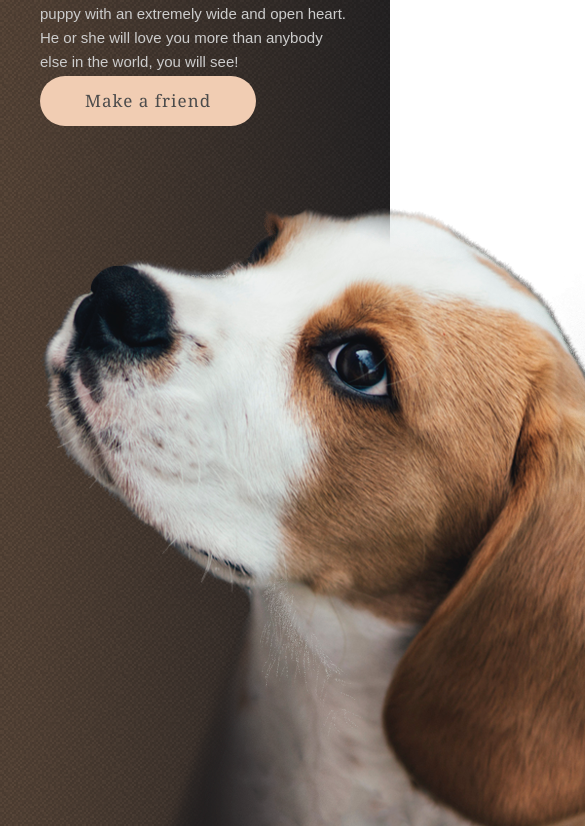
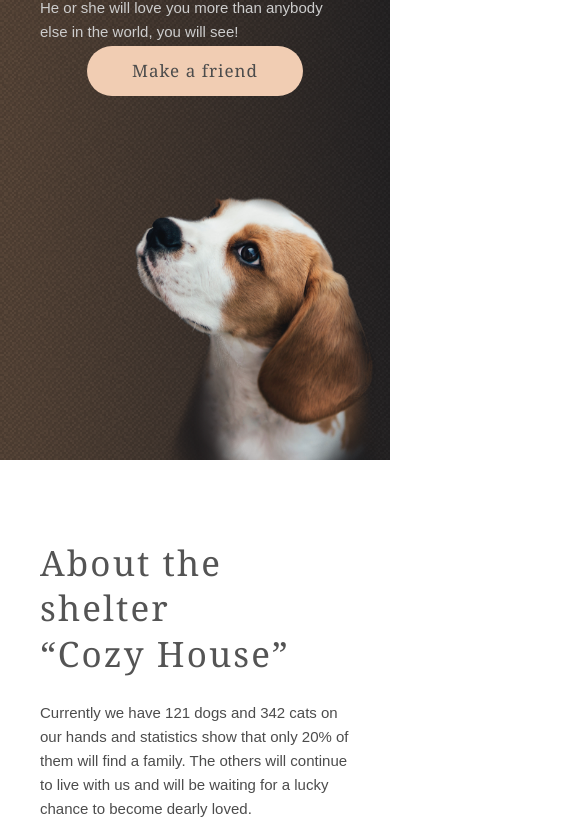
Before and after one commit to olgaSimankova/shelter, a website: page shelter/pages/main/index.html in a window 390 px wide. Shown: the part 394-1220 px from the top of the page, 585 px wide, since content can reach past the window. Drawn offline with Linux system fonts and the light colour scheme.

Commit message:
feat: add media-quiries to main page for tablet view

```diff
--- a/shelter/pages/main/sass/abstract/_constants.scss
+++ b/shelter/pages/main/sass/abstract/_constants.scss
@@ -8,8 +8,6 @@ $color-light-s: #FAFAFA;
 $color-light-1: #F6F6F6;
 $color-dark-m: #B2B2B2;
 
-
-
-$content-width: calc(1200 / 1280 * 100%);
-$tablet-width:768px;
+$content-width: 1279px;
+$tablet-width: 768px;
 $mobile-width: 320px;
--- a/shelter/pages/main/sass/abstract/_mixins.scss
+++ b/shelter/pages/main/sass/abstract/_mixins.scss
@@ -7,3 +7,15 @@
     font-family: $family;
     text-align: left;
 }
+
+@mixin media-laptop {
+    @media (max-width: $content-width) { @content; }
+}
+
+@mixin media-tablet {
+    @media (max-width: $tablet-width) { @content; }
+}
+
+@mixin media-mobile {
+    @media (max-width: $mobile-width) { @content; }
+}
--- a/shelter/pages/main/sass/base/_base.scss
+++ b/shelter/pages/main/sass/base/_base.scss
@@ -1,3 +1,7 @@
+h1 {
+    @include font(32px, 35.2px, 0.06em, Georgia, $color-primary);
+}
+
 h2 {
     @include font(35px, 45px, 0.06em);
     }
--- a/shelter/pages/main/style.scss
+++ b/shelter/pages/main/style.scss
@@ -17,7 +17,10 @@ body {
     display: block;
     margin: auto;
     background: url('../../assets/images/noise_transparent@2x.png'), radial-gradient(100% 215.42% at 0% 0%, #5B483A 0%, #262425 100%), #211F20;
-}
+  @include media-tablet {
+    padding-top: 30px;
+  }
+  }
 
 .header {
   display: flex;
@@ -25,6 +28,9 @@ body {
   justify-content: space-between;
   flex-direction: row;
   padding: 0 40px;
+  @include media-tablet {
+    padding: 0 30px;
+  }
 }
 
 .logo {
@@ -50,6 +56,9 @@ body {
   justify-content: space-between;
   align-items: center;
   flex-wrap: wrap;
+  @include media-tablet {
+    justify-content: center;
+  }
 
     .not-only__content {
       align-self: center;
@@ -61,6 +70,12 @@ body {
       height: 322px;
       color: #ffffff;
       flex-basis: 460px;
+      @include media-tablet {
+        margin-bottom: 100px;
+        #button__link__colored {
+          align-self: center;
+        }
+      }
     }
 
     .not-only__title {
@@ -70,6 +85,13 @@ body {
   .not-only-text {
     @include font(15px, 24px, 0em, Arial, $color-light);
     }
+
+    .not-only__puppy{
+      @include media-tablet {
+        width: calc(569 / 698 * 100%);
+        margin-left: 130px;
+    }
+  }
 }
 
 .section-title {
@@ -84,10 +106,22 @@ body {
   align-items: center;
   gap: 120px;
   flex-wrap: wrap;
+  @include media-tablet{
+    gap: 80px;
+  }
+
+  .about-pic{
+    @include media-tablet {
+      order: 2;
+    }
+  }
 
   .about-content{
     color: $color-dark-header;
     flex-basis: 430px;
+    @include media-tablet {
+      order: 1;
+    }
     p {
         @include font(15px, 24px, 0em, Arial, $color-dark-grey);
         padding-top: 25px;
@@ -128,6 +162,10 @@ body {
     flex-wrap: wrap;
     gap: 90px;
 
+    @include media-tablet {
+      gap: 40px;
+    }
+
     .pets_card {
       height: 435px;
       width: 270px;
@@ -142,7 +180,16 @@ body {
       & .pet-name {
       text-align: center;
     }
+    &:nth-child(3) {
+        @include media-tablet {
+        display: none;
+      }
+    }
   }
+}
+@include media-tablet {
+  padding-right: 30px;
+  padding-left: 30px;
 }
 }
 .pets_card:hover {
@@ -176,6 +223,12 @@ body {
     align-content: center;
     row-gap: 55px;
     column-gap: 120px;
+    @include media-tablet{
+      display: grid;
+      grid-template-columns: 170px 170px 170px;
+      column-gap: 60px;
+      justify-items: center;
+    }
 
     .help__item {
       height: 113px;
@@ -236,6 +289,12 @@ body {
   align-items: center;
   flex-wrap: wrap;
   gap: 30px;
+  @include media-tablet {
+    gap: 60px;
+    .donation-img{
+        order: 2;
+      }
+  }
 
   .donation-content {
     height: 282px;
@@ -276,6 +335,10 @@ body {
   justify-content: space-between;
   align-items: flex-end;
   flex-wrap: wrap;
+  @include media-tablet {
+    padding: 30px 30px 0;
+    justify-content: space-around;
+  }
   .contacts, .address {
     height: 234px;
     @include font(20px, 130%, 0.06em, Georgia, $color-primary);
@@ -299,9 +362,3 @@ body {
       }
     }
   }
-
-// @media ((min-width: 768px) and (max-width: 1279px)) {
-  // .start-screen-bg {
-  //     padding: 30px 60px 0;
-  //   }
-  // }
```
Also changed, not shown: shelter/pages/main/style.css, shelter/pages/pets/style.css, 2 other files.
